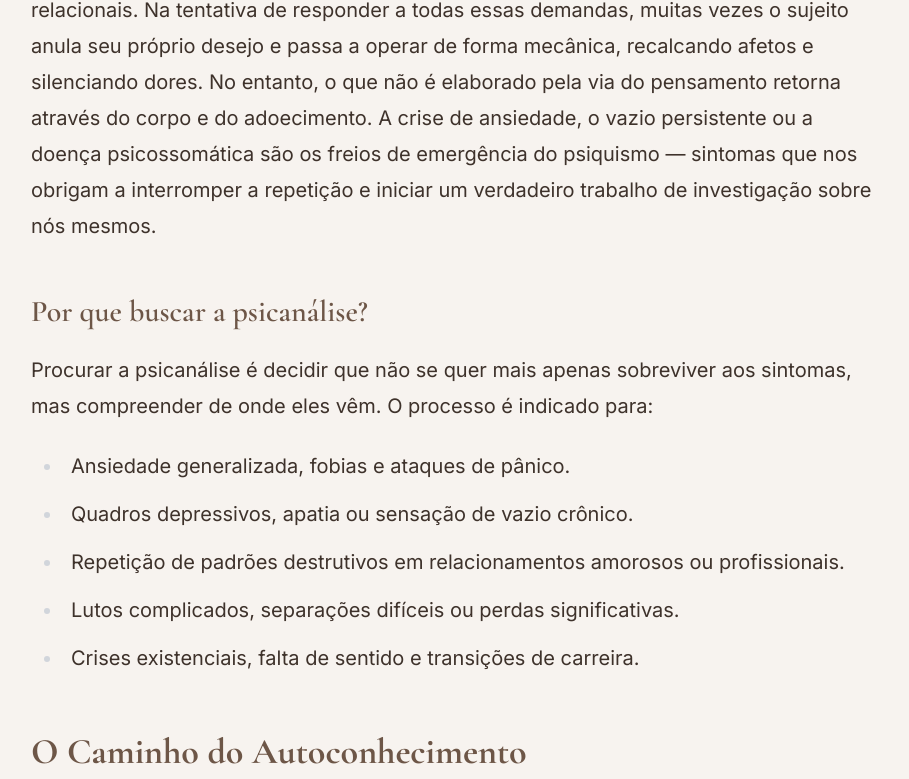
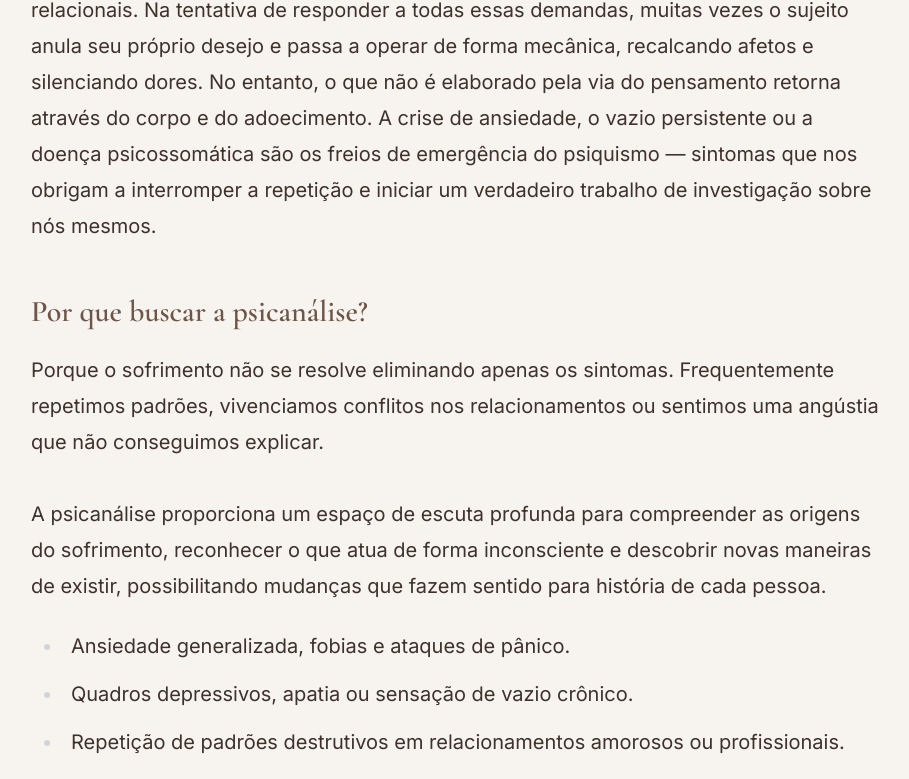
Before and after one commit to fernandogabos/site-psic-loga-juliana-munique-821vhrkc0, a React (Vite) app: page /adultos in a window 1280 px wide. Shown: the part 1120-1899 px from the top of the page, without its empty margins (185-1094 px from the left). Built offline with nearby package versions, Linux system fonts and the light colour scheme.

Commit message:
Auto-commit after full sync (build simulation)

```diff
--- a/src/pages/Adultos.tsx
+++ b/src/pages/Adultos.tsx
@@ -57,8 +57,19 @@ export default function Adultos() {
 
           <h3>Por que buscar a psicanálise?</h3>
           <p>
-            Procurar a psicanálise é decidir que não se quer mais apenas sobreviver aos sintomas,
-            mas compreender de onde eles vêm. O processo é indicado para:
+            <div>
+              Porque o sofrimento não se resolve eliminando apenas os sintomas. Frequentemente
+              repetimos padrões, vivenciamos conflitos nos relacionamentos ou sentimos uma angústia
+              que não conseguimos explicar.&nbsp;&nbsp;
+            </div>
+            <div>
+              <br />
+            </div>
+            <div>
+              A psicanálise proporciona um espaço de escuta profunda para compreender as origens do
+              sofrimento, reconhecer o que atua de forma inconsciente e descobrir novas maneiras de
+              existir, possibilitando mudanças que fazem sentido para história de cada pessoa.&nbsp;
+            </div>
           </p>
           <ul>
             <li>Ansiedade generalizada, fobias e ataques de pânico.</li>
```
Also changed, not shown: .skip.config.json.
